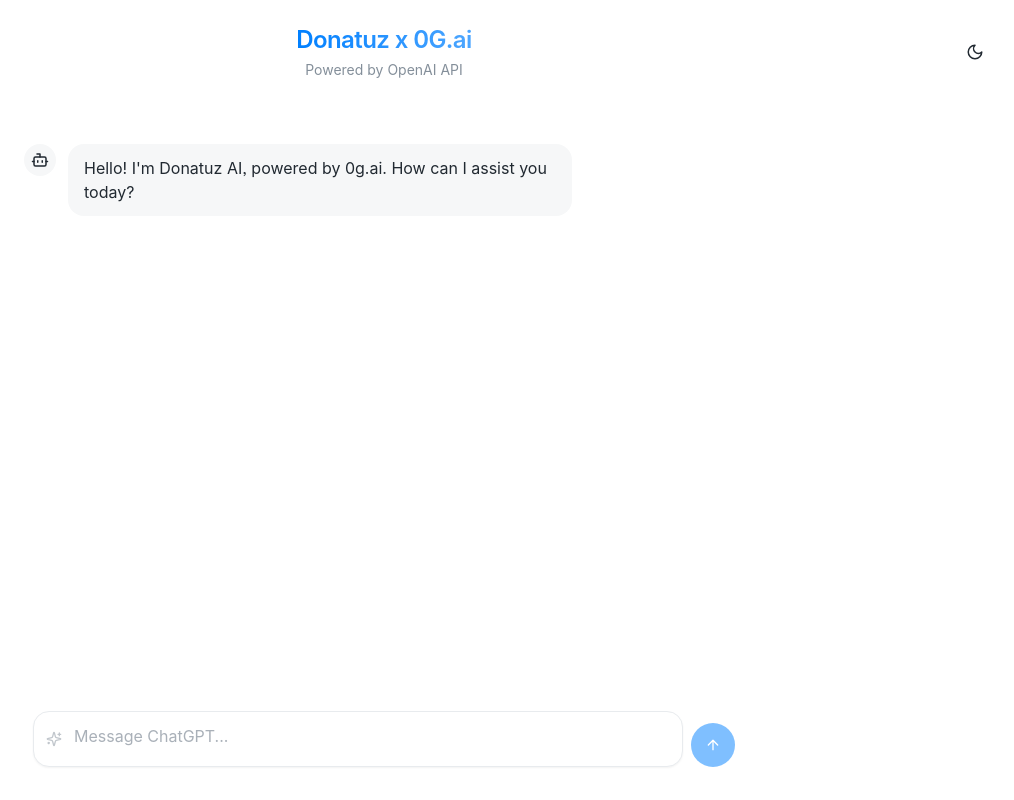
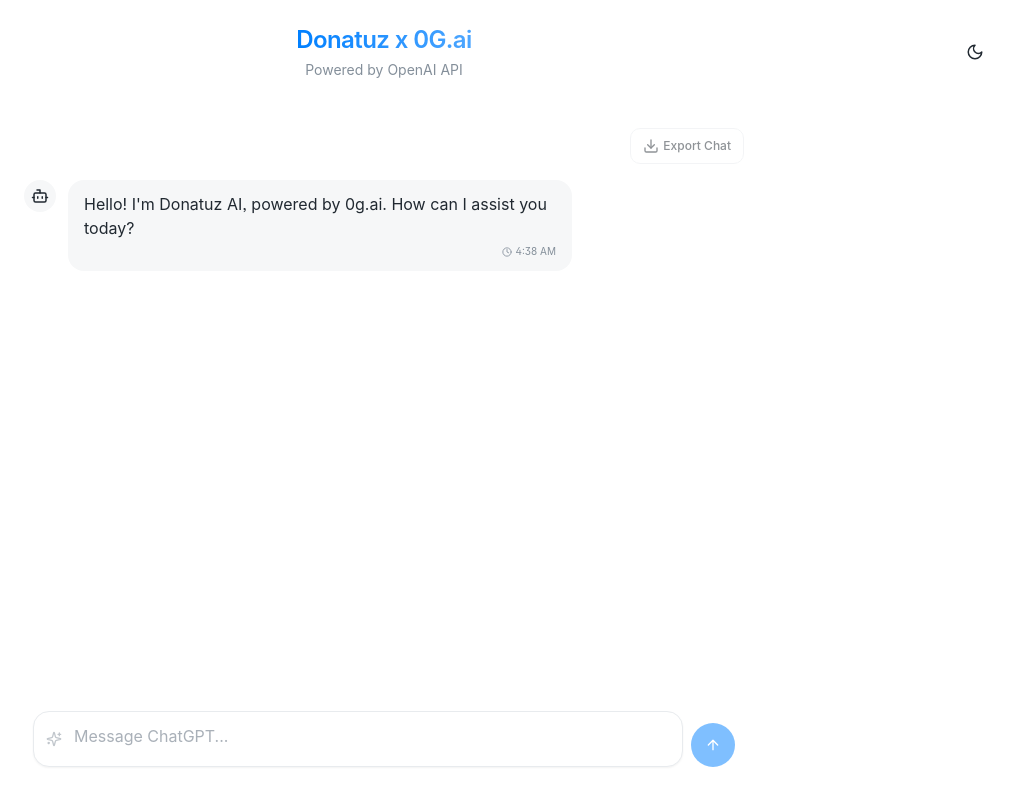
Before and after one commit to satish-mukhekar/textifyfrontend, a React (Vite) app: page / in a window 1280 px wide. Shown: the whole page, without its empty margins (256-1270 px from the left). Built offline with nearby package versions, Linux system fonts and the light colour scheme.

Commit message:
Add message timestamps and export chat
This commit adds timestamps to chat messages and implements functionality to export the chat history.

```diff
--- a/src/components/ChatMessage.tsx
+++ b/src/components/ChatMessage.tsx
@@ -2,7 +2,8 @@
 import React from 'react';
 import { Message } from '@/lib/types';
 import { cn } from '@/lib/utils';
-import { Bot, User } from 'lucide-react';
+import { Bot, User, Clock } from 'lucide-react';
+import { format } from 'date-fns';
 
 interface ChatMessageProps {
   message: Message;
@@ -10,6 +11,7 @@ interface ChatMessageProps {
 
 const ChatMessage: React.FC<ChatMessageProps> = ({ message }) => {
   const isUser = message.role === 'user';
+  const formattedTime = message.timestamp ? format(message.timestamp, 'h:mm a') : '';
 
   return (
     <div
@@ -26,11 +28,15 @@ const ChatMessage: React.FC<ChatMessageProps> = ({ message }) => {
 
       <div
         className={cn(
-          "message-bubble max-w-[80%] md:max-w-[70%]",
+          "message-bubble max-w-[80%] md:max-w-[70%] relative",
           isUser ? "user-message" : "ai-message"
         )}
       >
         <p className="whitespace-pre-wrap break-words">{message.content}</p>
+        <div className="text-[10px] text-muted-foreground flex items-center mt-1 justify-end">
+          <Clock size={10} className="mr-1" />
+          {formattedTime}
+        </div>
       </div>
 
       {isUser && (
--- a/src/pages/Index.tsx
+++ b/src/pages/Index.tsx
@@ -1,3 +1,4 @@
+
 import React, { useState, useRef, useEffect } from 'react';
 import { toast } from 'sonner';
 import Header from '@/components/Header';
@@ -6,6 +7,8 @@ import ChatInput from '@/components/ChatInput';
 import LoadingDots from '@/components/LoadingDots';
 import { Message } from '@/lib/types';
 import { sendMessage, generateId } from '@/lib/api';
+import { Button } from '@/components/ui/button';
+import { Download } from 'lucide-react';
 
 const Index = () => {
   const [messages, setMessages] = useState<Message[]>([
@@ -51,6 +54,37 @@ const Index = () => {
     }
   };
 
+  const exportChat = () => {
+    try {
+      // Format the messages for export
+      const chatContent = messages.map(msg => {
+        const role = msg.role === 'user' ? 'You' : 'Donatuz AI';
+        const time = msg.timestamp ? new Date(msg.timestamp).toLocaleString() : '';
+        return `${role} (${time}):\n${msg.content}\n\n`;
+      }).join('');
+
+      // Create file
+      const blob = new Blob([chatContent], { type: 'text/plain' });
+      const url = URL.createObjectURL(blob);
+
+      // Create download link
+      const a = document.createElement('a');
+      a.href = url;
+      a.download = `chat-export-${new Date().toISOString().split('T')[0]}.txt`;
+      document.body.appendChild(a);
+      a.click();
+
+      // Clean up
+      URL.revokeObjectURL(url);
+      document.body.removeChild(a);
+
+      toast.success('Chat exported successfully!');
+    } catch (error) {
+      toast.error('Failed to export chat');
+      console.error('Export error:', error);
+    }
+  };
+
   return (
     <div className="flex flex-col min-h-[100dvh] bg-gradient-to-b from-background to-background/95">
       <Header />
@@ -58,6 +92,19 @@ const Index = () => {
       <main className="flex-1 flex flex-col w-full max-w-3xl mx-auto mb-4 px-4">
         <div className="flex-1 overflow-y-auto py-6 px-2">
           <div className="space-y-2 pb-4">
+            <div className="flex justify-end mb-4">
+              <Button
+                variant="outline"
+                size="sm"
+                className="text-xs flex items-center gap-1"
+                onClick={exportChat}
+                disabled={messages.length <= 1}
+              >
+                <Download size={14} />
+                Export Chat
+              </Button>
+            </div>
+
             {messages.map((message) => (
               <ChatMessage key={message.id} message={message} />
             ))}
```
